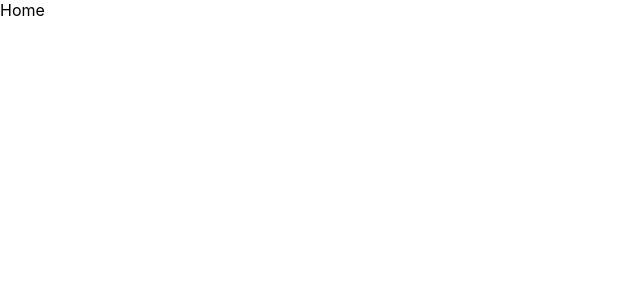
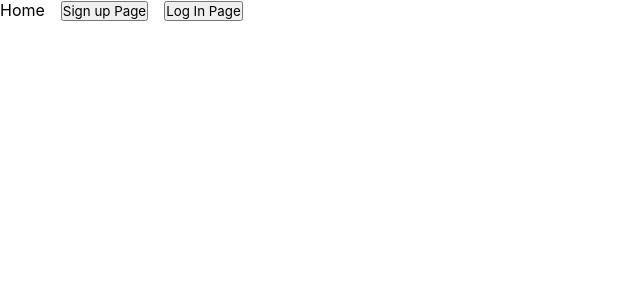
Before and after one commit to hexagonal717/cartbox, a React (Vite) app in the folder client/: page / in a window 1280 px wide. Shown: the top 300 px of the page, without its empty margins (0-640 px from the left). Built offline with nearby package versions, Linux system fonts and the light colour scheme.

Commit message:
Add button for page navigation

```diff
--- a/client/src/Pages/Home/Home.jsx
+++ b/client/src/Pages/Home/Home.jsx
@@ -1,5 +1,24 @@
+import styled from "styled-components";
+import { Link } from "react-router-dom";
+
+const MainContainer = styled.div`
+  display: flex;
+  position: fixed;
+  gap: 1rem;
+`;
+
 const Home = () => {
-  return <div>Home</div>;
+  return (
+    <MainContainer>
+      <div>Home</div>
+      <Link to={"/signup"}>
+        <button>Sign up Page</button>
+      </Link>
+      <Link to={"/login"}>
+        <button>Log In Page</button>
+      </Link>
+    </MainContainer>
+  );
 };
 
 export default Home;
```
